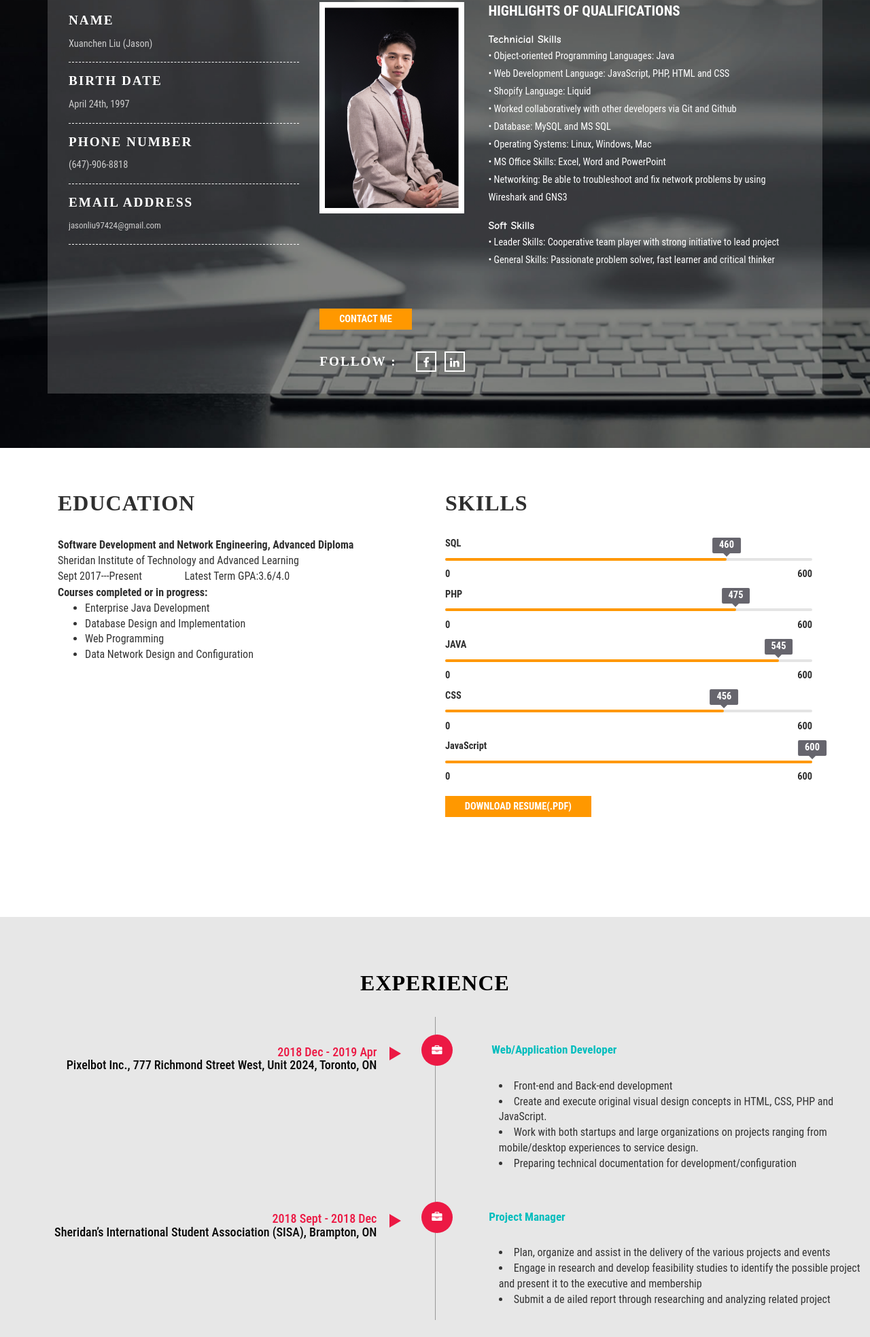
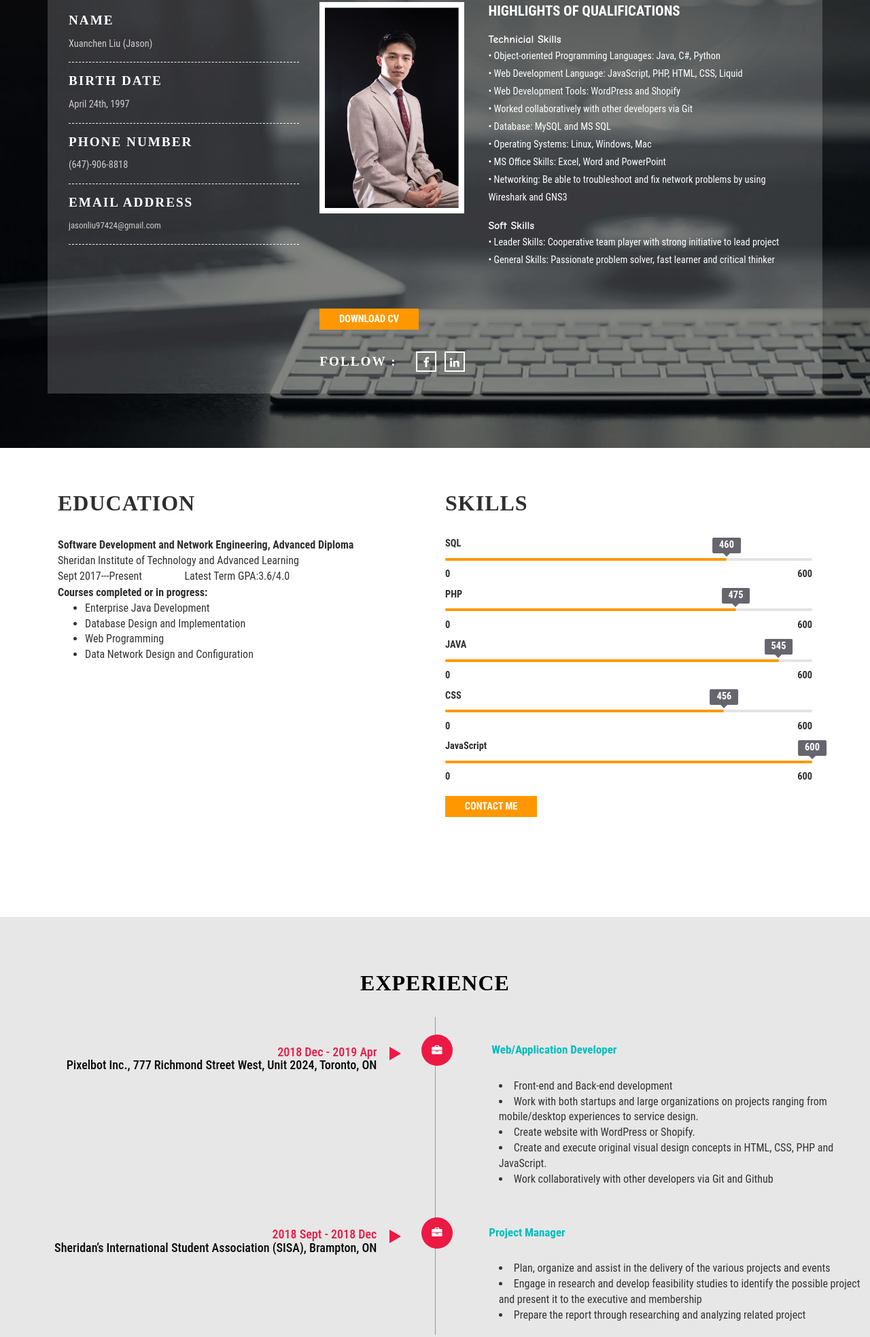
Before and after one commit to Xuanchen97/Xuanchen97.github.io, a plain HTML site: page index.html in a window 1280 px wide. Shown: the part 172-2139 px from the top of the page at 68% size. Drawn offline with Linux system fonts and the light colour scheme; grey boxes are pictures that could not be loaded.

Commit message:
Update Resume

```diff
--- a/index.html
+++ b/index.html
@@ -40,9 +40,8 @@
 			  <ul id="m_nav_list" class="m_nav">
 				<li class="m_nav_item" id="m_nav_item_1"> <a href="#home">Home</a> </li>
 				<li class="m_nav_item" id="moble_nav_item_2"> <a href="#about">Education & Skills</a> </li>
-
 				<li class="m_nav_item" id="moble_nav_item_5"> <a href="#experience">Experience</a> </li>
-
+				<li class="m_nav_item" id="moble_nav_item_3"> <a href="#portfolio-sec">Projects</a> </li>
 				<li class="m_nav_item" id="moble_nav_item_4"> <a href="#testimonial-main">Service</a> </li>
 				<li class="m_nav_item" id="moble_nav_item_6"> <a href="#contact">Contact</a> </li>
 			  </ul>
@@ -61,11 +60,12 @@
 						<h2>HIGHLIGHTS OF QUALIFICATIONS</h2>
 						<p>
 							<h4>Technicial Skills</h4>
-							<span>• Object-oriented Programming Languages: Java </span><br>
-							<span>• Web Development Language: JavaScript, PHP, HTML and CSS
+							<span>• Object-oriented Programming Languages: Java, C#, Python </span><br>
+							<span>• Web Development Language: JavaScript, PHP, HTML, CSS, Liquid
 							</span><br>
-							<span>• Shopify Language: Liquid</span><br>
-							<span>• Worked collaboratively with other developers via Git and Github</span><br>
+							<span>• Web Development Tools: WordPress and Shopify
+							</span><br>
+							<span>• Worked collaboratively with other developers via Git</span><br>
 							<span>• Database: MySQL and MS SQL</span><br>
 							<span>• Operating Systems: Linux, Windows, Mac
 							</span><br>
@@ -78,8 +78,11 @@
 					</div>
 					<div class="clearfix"> </div>
 					<div class="w3-button">
-						<div class="w3-button-info m_nav_item">
-							<a class="hvr-sweep-to-bottom" href="#contact">Contact Me</a>
+						<div>
+							<a class="hvr-sweep-to-bottom"
+							href="resume/Jason_Liu_Resume.pdf" download="Xuanchen_Liu">
+							DOWNLOAD CV
+						   	</a>
 						</div>
 					</div>
 					<div class="social-grids">
@@ -175,14 +178,12 @@
 						  </section>
 						</section>
 
-					<div class="w3-button">
-						<div>
-							<a class="hvr-sweep-to-bottom"
-							href="resume/Resume.pdf" download="Xuanchen_Liu">
-							DOWNLOAD RESUME(.pdf)
-						   	</a>
+				    <div class="w3-button">
+						<div class="w3-button-info m_nav_item">
+							<a class="hvr-sweep-to-bottom" href="#contact">Contact Me</a>
 						</div>
 					</div>
+
 					</div>
 				</div >
 
@@ -204,9 +205,10 @@
 					<h5><span class="fa fa-briefcase"> </span> Web/Application Developer</h5>
 					<p>
 							<li>Front-end and Back-end development </li>
+							<li>Work with both startups and large organizations on projects ranging from mobile/desktop experiences to service design.</li>
+							<li>Create website with WordPress or Shopify.</li>
 							<li>Create and execute original visual design concepts in HTML, CSS, PHP and JavaScript.</li>
-							<li>Work with both startups and large organizations on projects ranging from mobile/desktop experiences to service design.</li>
-							<li>Preparing technical documentation for development/configuration</li>
+							<li>Work collaboratively with other developers via Git and Github</li>
 
 						</p>
 				</div>
@@ -224,7 +226,7 @@
 					<p>
 							<li>Plan, organize and assist in the delivery of the various projects and events</li>
 							<li> Engage in research and develop feasibility studies to identify the possible project and present it to the executive and membership</li>
-							<li>Submit a de ailed report through researching and analyzing related project</li>
+							<li>Prepare the report through researching and analyzing related project</li>
 						</p>
 				</div>
 				<div class="clearfix"> </div>
@@ -254,7 +256,7 @@
 					<div class="overlay">
 						<div class="portfolio-sec-inner">
 							<h3><a href="#">Uzooka</a></h3>
-							<p>Javascript, PHP, Shopify Liquid</p>
+							<p>JavaScript, PHP, Shopify Liquid, phpMyAdmin, JSON</p>
 							<a class="preview"  href="https://www.uzooka.com"><i class="fa fa-eye"></i>SEE PROJECT </a>
 						</div>
 					</div>
@@ -267,7 +269,7 @@
 					<div class="overlay">
 						<div class="portfolio-sec-inner">
 							<h3><a href="#">Linda's Stuff</a></h3>
-							<p>Javascript, PHP, CSS, Shopify Liquid </p>
+							<p>HTML, CSS, JavaScript, PHP, Shopify Liquid</p>
 							<a class="preview" href="https://shoplindasstuff.com"><i class="fa fa-eye"></i>SEE PROJECT </a>
 						</div>
 					</div>
@@ -280,8 +282,8 @@
 					<div class="overlay">
 						<div class="portfolio-sec-inner">
 							<h3><a href="#">SCSC</a></h3>
-							<p>PHP, Wordpress, Git</p>
-							<a class="preview" href="http://scsc-dev.pixelbottech.com"><i class="fa fa-eye"></i>SEE PROJECT </a>
+							<p>WordPress, WampServer, SendGrid, PHP,JavaScript, HTML</p>
+							<a class="preview" href="https://sixteenthcentury.org"><i class="fa fa-eye"></i>SEE PROJECT </a>
 						</div>
 					</div>
 				</div>
```
Also changed, not shown: 2 other files.
